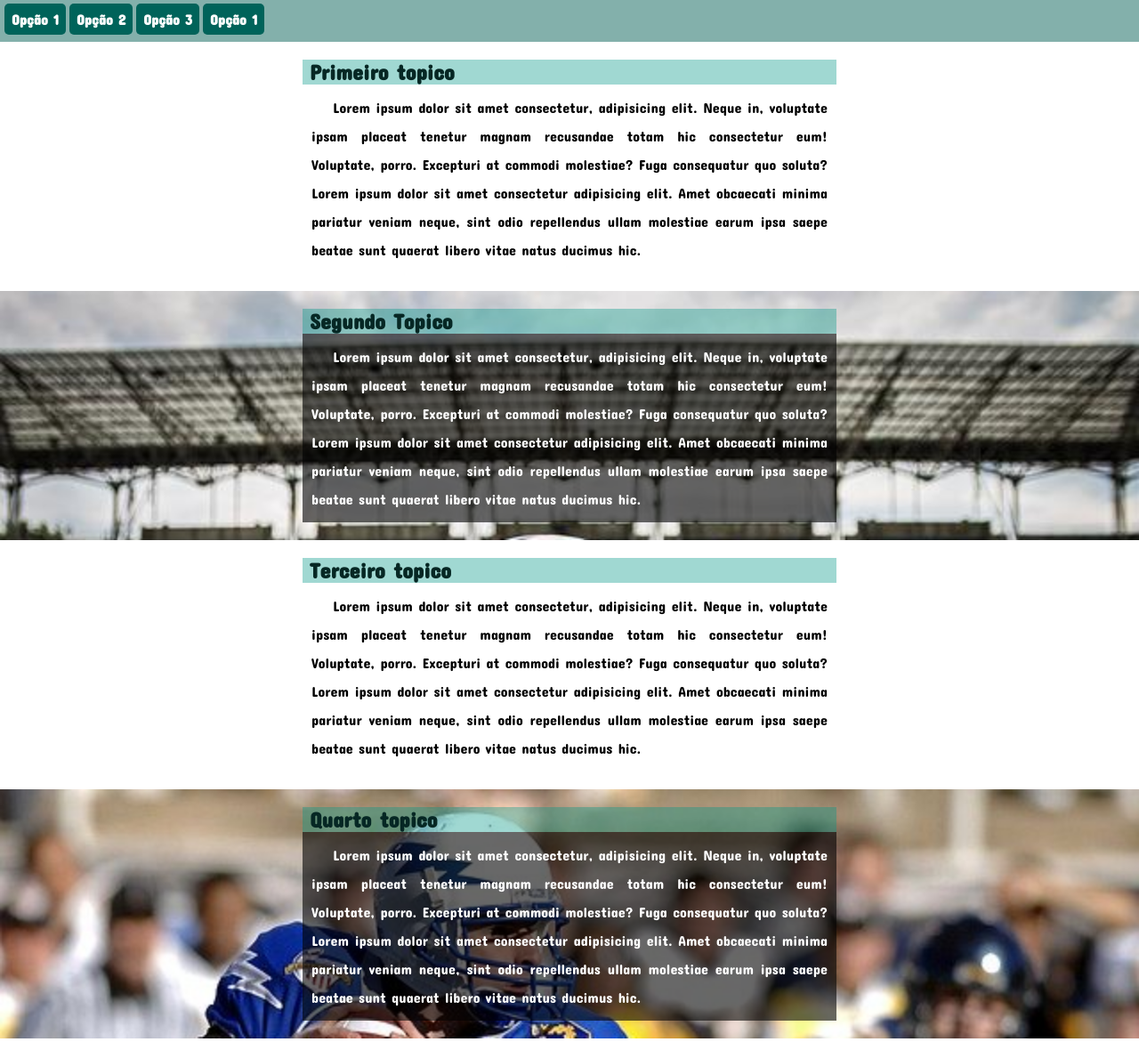
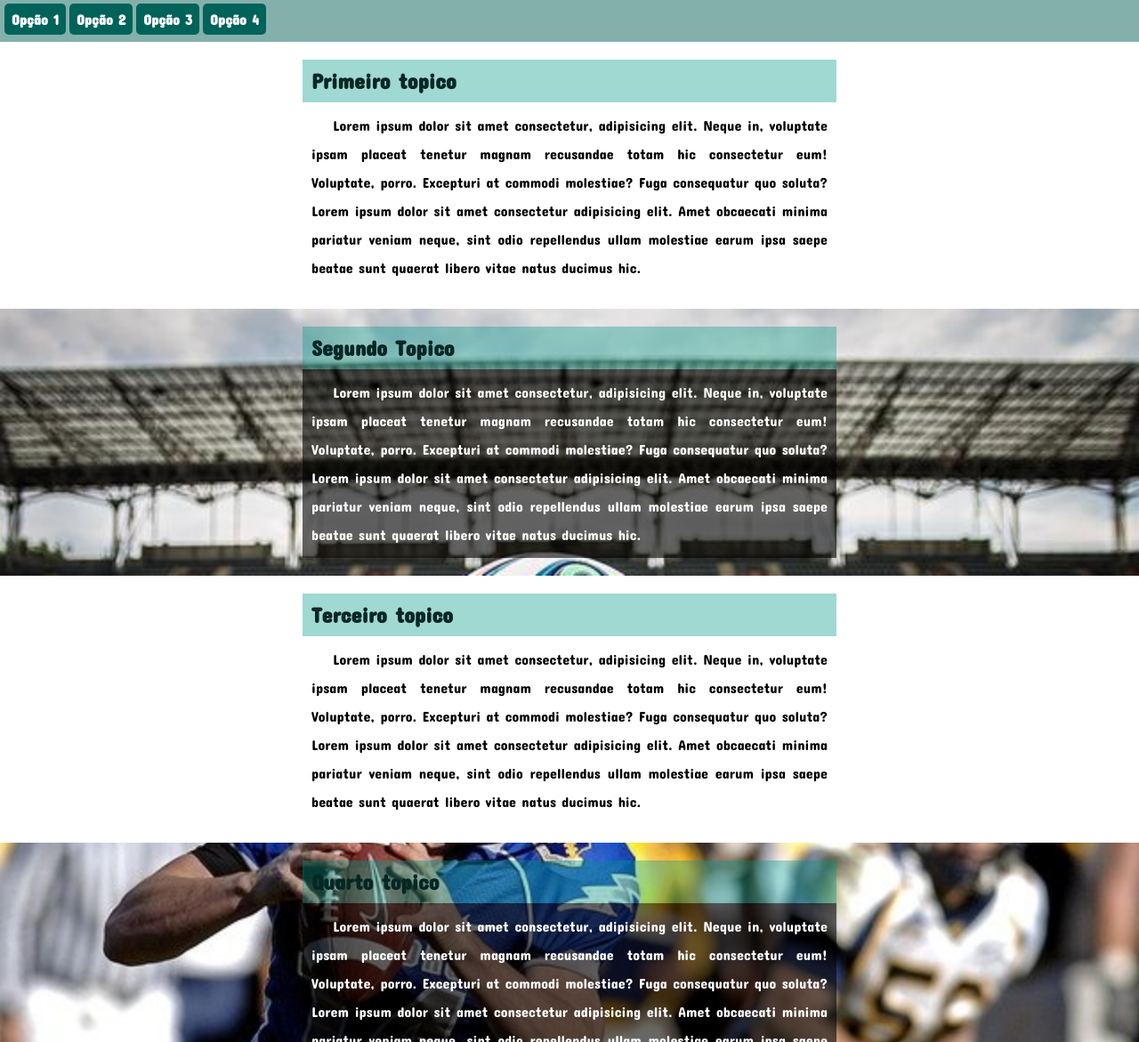
Before and after one commit to eliamiguel/Site_Esporte_Resposivo, a plain HTML site: page index.html in a window 1280 px wide. Shown: the part 169-1340 px from the top of the page at 89% size. Drawn offline with Linux system fonts and the light colour scheme.

Commit message:
atualizado

```diff
--- a/estilos/style.css
+++ b/estilos/style.css
@@ -57,7 +57,7 @@ nav a:hover{
   font-family: 'Concert One', cursive;
   background-color: #0096875f;
   color: #062724;
-  padding-left: 8px;
+  padding: 10px;
 
   }
 #imagem2, .imagem1 {
@@ -86,6 +86,7 @@ nav a:hover{
 }
 #imagem2{
   background: rgba(0, 0, 0, 0.82) url(../imagens/futebol-americano.jpg) no-repeat;
+  background-position: left center;
   background-size: cover;
   background-attachment: fixed;
 }
--- a/index.html
+++ b/index.html
@@ -18,7 +18,7 @@
         <a href="#">Opção 1</a></li>
         <a href="#">Opção 2</a></li>
         <a href="#">Opção 3</a></li>
-        <a href="#">Opção 1</a></li>
+        <a href="#">Opção 4</a></li>
     </nav>
   </header>
     <section id="normal">
```
